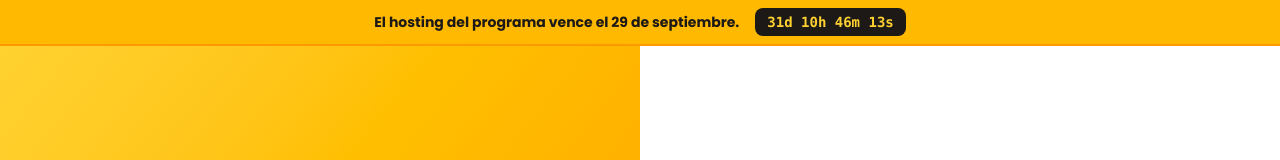
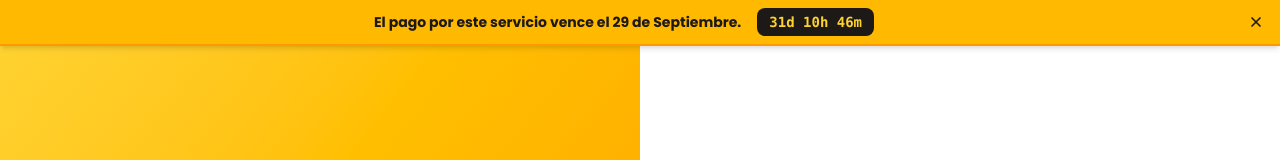
Before and after one commit to retamatias9-dotcom/localPA, a React (Vite) app: page /login in a window 1280 px wide. Shown: the top 160 px of the page. Built offline with nearby package versions, Linux system fonts and the light colour scheme; no server answers.

Commit message:
ahora si

```diff
--- a/src/components/AvisoHosting.tsx
+++ b/src/components/AvisoHosting.tsx
@@ -1,6 +1,6 @@
 import { useEffect, useState } from 'react';
 
-/** Momento en que vence el hosting (hora local): 29 de septiembre de 2026, 00:00. */
+/** Momento en que vence el pago (hora local): 29 de septiembre de 2026, 00:00. */
 const VENCIMIENTO = new Date(2026, 8, 29, 0, 0, 0);
 
 function dosDigitos(n: number) {
@@ -9,11 +9,16 @@ function dosDigitos(n: number) {
 
 export default function AvisoHosting() {
   const [ahora, setAhora] = useState(() => Date.now());
+  // Se oculta solo en memoria: al recargar la página el cartel vuelve a aparecer.
+  const [oculto, setOculto] = useState(false);
 
   useEffect(() => {
+    if (oculto) return;
     const id = setInterval(() => setAhora(Date.now()), 1000);
     return () => clearInterval(id);
-  }, []);
+  }, [oculto]);
+
+  if (oculto) return null;
 
   const restanteMs = Math.max(0, VENCIMIENTO.getTime() - ahora);
   const vencido = restanteMs === 0;
@@ -22,23 +27,40 @@ export default function AvisoHosting() {
   const dias = Math.floor(totalSeg / 86_400);
   const horas = Math.floor((totalSeg % 86_400) / 3_600);
   const minutos = Math.floor((totalSeg % 3_600) / 60);
-  const segundos = totalSeg % 60;
 
   return (
     <div
       role="status"
-      className="flex flex-wrap items-center justify-center gap-x-4 gap-y-1 border-b-2 border-amber-500 bg-amber-400 px-4 py-2 text-center font-heading text-sm font-bold text-stone-900 shadow-md"
+      className="relative flex flex-wrap items-center justify-center gap-x-4 gap-y-1 border-b-2 border-amber-500 bg-amber-400 py-2 pl-4 pr-12 text-center font-heading text-sm font-bold text-stone-900 shadow-md"
     >
       {vencido ? (
-        <span>El hosting del programa venció el 29 de septiembre.</span>
+        <span>El pago por este servicio venció el 29 de Septiembre.</span>
       ) : (
         <>
-          <span>El hosting del programa vence el 29 de septiembre.</span>
+          <span>El pago por este servicio vence el 29 de Septiembre.</span>
           <span className="rounded-lg bg-stone-900 px-3 py-1 font-mono text-amber-300 tabular-nums">
-            {dias}d {dosDigitos(horas)}h {dosDigitos(minutos)}m {dosDigitos(segundos)}s
+            {dias}d {dosDigitos(horas)}h {dosDigitos(minutos)}m
           </span>
         </>
       )}
+      <button
+        onClick={() => setOculto(true)}
+        aria-label="Ocultar aviso"
+        title="Ocultar aviso"
+        className="absolute right-2 top-1/2 flex h-8 w-8 -translate-y-1/2 items-center justify-center rounded-lg text-stone-900 transition hover:bg-amber-500"
+      >
+        <svg
+          xmlns="http://www.w3.org/2000/svg"
+          viewBox="0 0 24 24"
+          fill="none"
+          stroke="currentColor"
+          strokeWidth={2.5}
+          strokeLinecap="round"
+          className="h-4 w-4"
+        >
+          <path d="M18 6 6 18M6 6l12 12" />
+        </svg>
+      </button>
     </div>
   );
 }
```
